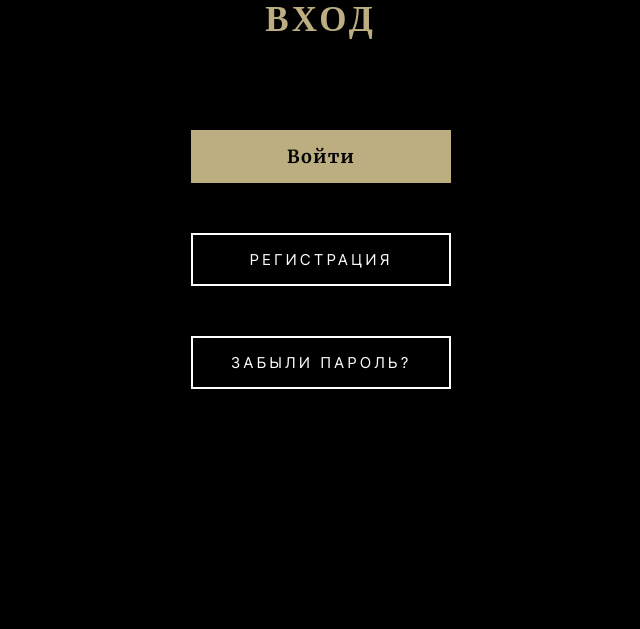
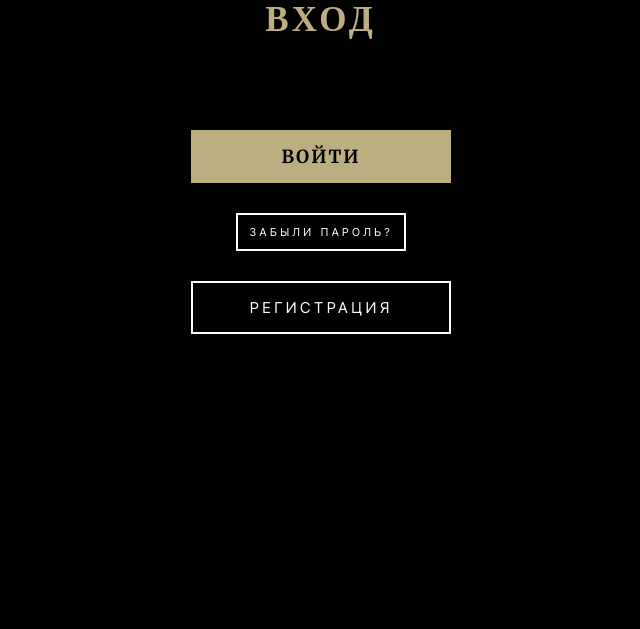
Before and after one commit to DmBand/hairdressers, a Django app: page /reset_complete in a window 1280 px wide. Shown: the part 90-719 px from the top of the page, without its empty margins (319-959 px from the left). Run offline with Django 4.2, Linux system fonts and the light colour scheme; parts of the project's set-up code (start-up, migrations or seed data) failed here and were passed over.

Commit message:
add reset password template

```diff
--- a/hairdressers_project/hairdressers_project/settings.py
+++ b/hairdressers_project/hairdressers_project/settings.py
@@ -143,4 +143,4 @@ EMAIL_HOST = 'smtp.gmail.com'
 EMAIL_USE_TLS = True
 EMAIL_PORT = 587
 EMAIL_HOST_USER = 'd.bandysik@gmail.com'
-EMAIL_HOST_PASSWORD = 'tbhwubxbbihzxcdq'
+EMAIL_HOST_PASSWORD = 'mxnkbmuelddpfpyc'
--- a/hairdressers_project/users_app/static/users_app/css/style.css
+++ b/hairdressers_project/users_app/static/users_app/css/style.css
@@ -1135,7 +1135,8 @@ h1, h2, h3, h4, h5, h6 {
 	margin-top: 30px;
 	display: flex;
 	flex-direction: column;
-	row-gap: 50px;
+	align-items: center;
+	row-gap: 30px;
 }
 
 .reg-btn-container3{
@@ -1153,7 +1154,8 @@ h1, h2, h3, h4, h5, h6 {
 	font-weight: 700;
 	font-size: 18px;
 	line-height: 50px;
-	letter-spacing: 1px;
+	letter-spacing: 2px;
+	text-transform: uppercase;
 	cursor: pointer;
 	background-color: #BDAE82;
 	transition: 0.3s;
@@ -1162,7 +1164,7 @@ h1, h2, h3, h4, h5, h6 {
 }
 
 .reg-btn:hover {
-	letter-spacing: 3px;
+	letter-spacing: 5px;
 }
 
 .reg-btn:active {
@@ -1170,6 +1172,7 @@ h1, h2, h3, h4, h5, h6 {
 }
 
 .reg-btn2 {
+    width: 260px;
 	text-transform: uppercase;
 	text-align: center;
 	padding: 15px 15px;
@@ -1205,6 +1208,26 @@ h1, h2, h3, h4, h5, h6 {
 .reg-btn2:hover, .reg-btn3:hover {
     color: #BDAE82;
 	border: 2px solid #BDAE82;
+	border-radius: 20px;
+}
+
+.reset-password-btn {
+	width: 170px;
+	text-transform: uppercase;
+	text-align: center;
+	padding: 10px;
+	font-family: 'Inter';
+	font-weight: 400;
+	transition: 0.3s;
+	letter-spacing: 3px;
+	border: 2px solid #fff;
+	color: #fff;
+	font-size: 11px;
+}
+
+.reset-password-btn:hover {
+	border-color: #BBA9A9;
+	color: #BBA9A9;
 	border-radius: 20px;
 }
 
--- a/hairdressers_project/users_app/templates/users_app/login.html
+++ b/hairdressers_project/users_app/templates/users_app/login.html
@@ -11,6 +11,7 @@
             <div class="other-errors">{{ form.non_field_errors }}</div>
             <ul class="all-rows">
                 {% for f in form %}
+
                 <li class="form-row">
                     <label for="{{ f.id_for_label }}" class="reg-form-label">{{ f.label }}</label>
                     {{ f }}
@@ -20,8 +21,8 @@
             </ul>
             <div class="reg-btn-container2">
                 <button type="submit" class="reg-btn">Войти</button>
+                <a href="{% url 'users_app:password_reset' %}"><p class="reset-password-btn">Забыли пароль?</p></a>
                 <a href="{% url 'users_app:register' %}"><p class="reg-btn2">Регистрация</p></a>
-                <a href="{% url 'users_app:password_reset' %}"><p class="reg-btn2">Забыли пароль?</p></a>
             </div>
         </form>
     </section>
```
